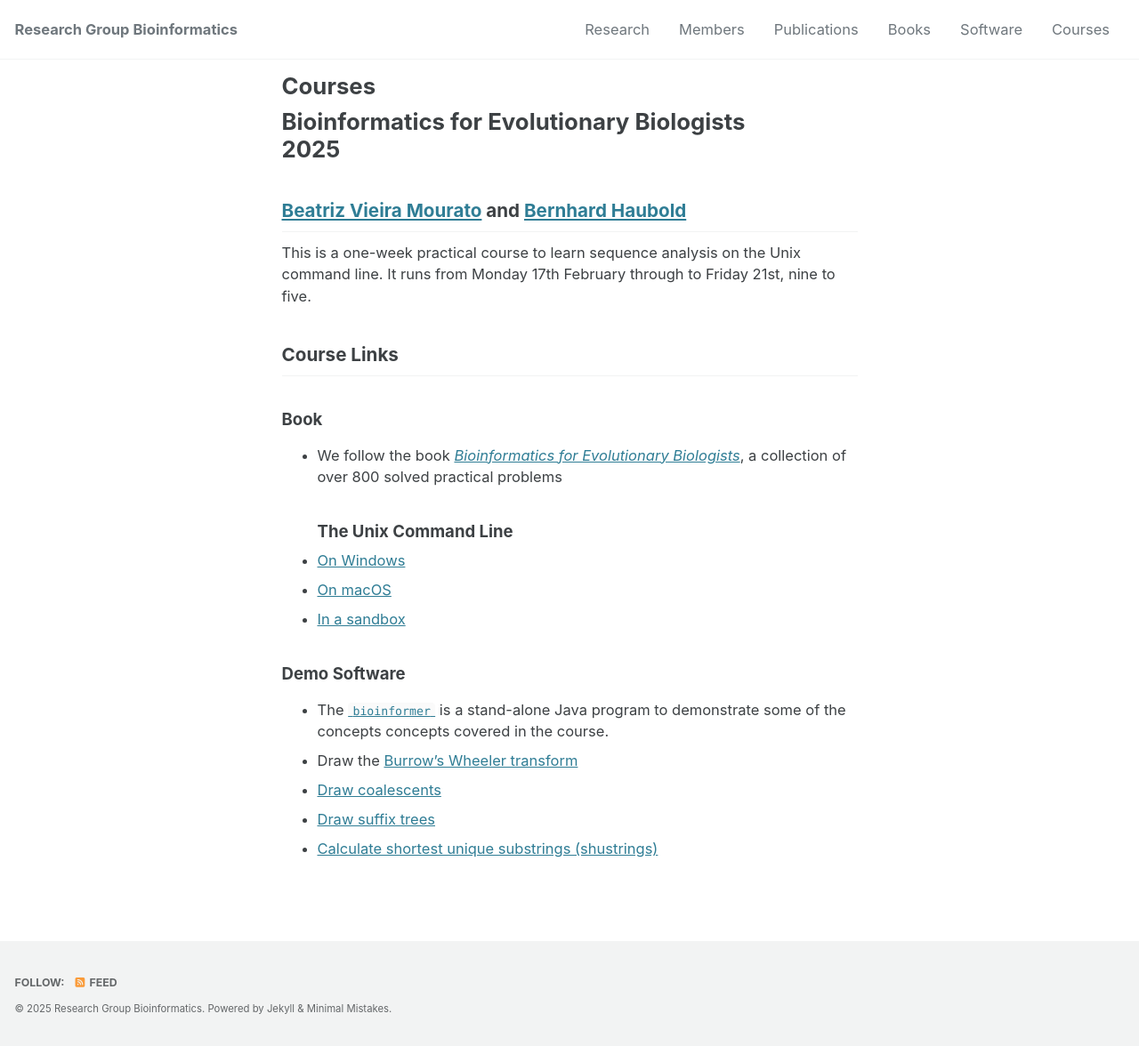
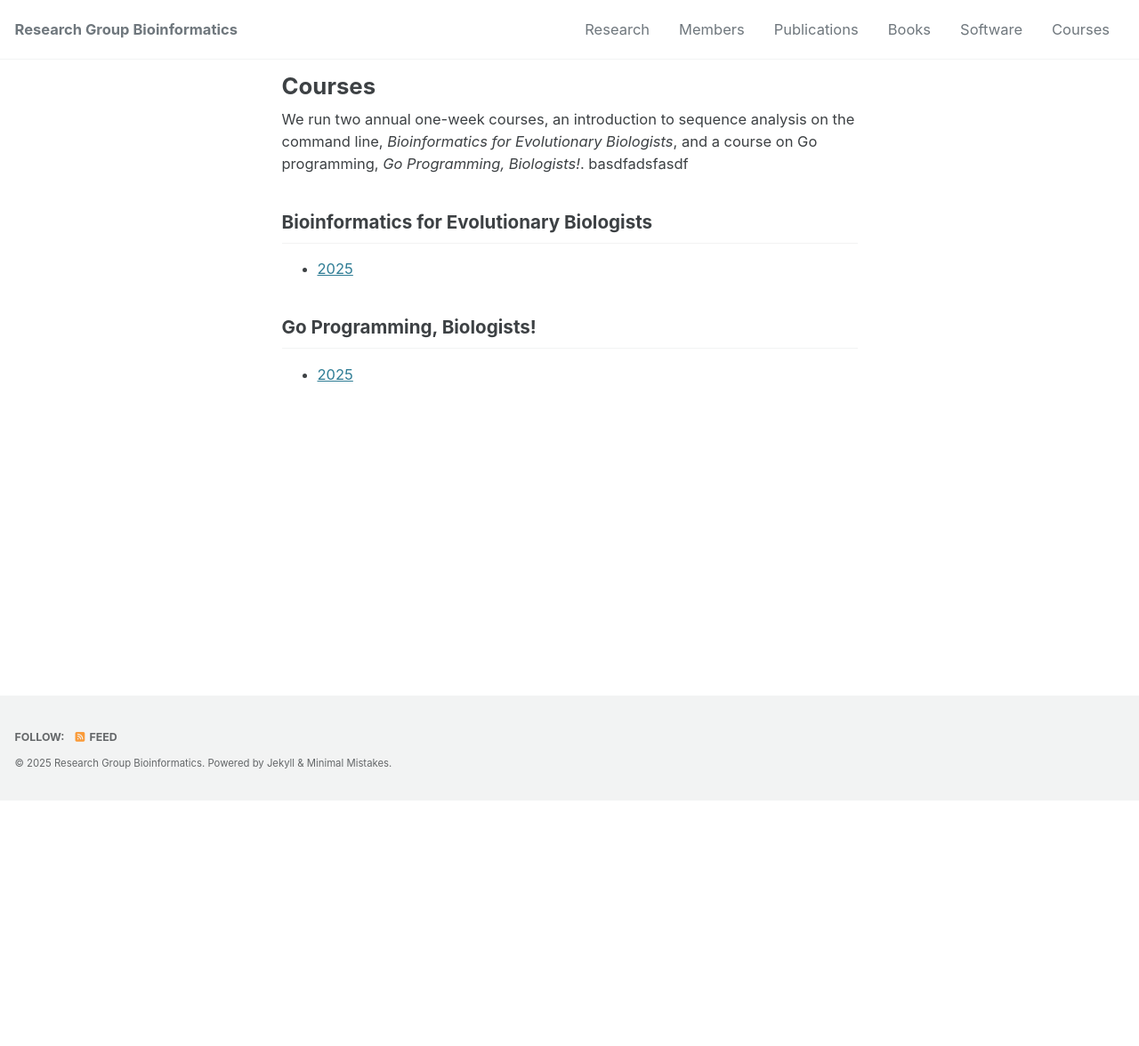
Before and after one commit to EvolBioInf/EvolBioInf.github.io, a Jekyll site: the page built from _pages/courses.md, in a window 1280 px wide. Shown: the whole page at 89% size. Built offline with Jekyll 4.4.1, drawn with Linux system fonts in a browser that asks for light colours; cached includes are drawn as plain includes; after the commit the page ends 900 px from its top, so only the background shows below that.

Commit message:
Courses and software

```diff
--- a/_pages/courses.md
+++ b/_pages/courses.md
@@ -6,29 +6,14 @@ author_profile: false
 permalink: /courses/
 
 ---
-# Bioinformatics for Evolutionary Biologists 2025
-## [Beatriz Vieira Mourato](https://beatrizvm.github.io/) and [Bernhard Haubold](https://www.evolbio.mpg.de/mitarbeiter/12020)
-This is a one-week practical course to learn sequence analysis on the
-Unix command line. It runs from Monday 17th February through to Friday
-21st, nine to five.
-## Course Links
-### Book
-- We follow the book [*Bioinformatics for Evolutionary
-  Biologists*](https://link.springer.com/book/10.1007/978-3-031-20414-2),
-  a collection of over 800 solved practical problems
-### The Unix Command Line
-- [On Windows](https://learn.microsoft.com/en-us/windows/wsl/install)
-- [On macOS](https://support.apple.com/guide/terminal/execute-commands-and-run-tools-apdb66b5242-0d18-49fc-9c47-a2498b7c91d5/mac)
-- [In a sandbox](https://support.apple.com/guide/terminal/execute-commands-and-run-tools-apdb66b5242-0d18-49fc-9c47-a2498b7c91d5/mac)
 
-### Demo Software
-- The [`bioinformer`](http://guanine.evolbio.mpg.de/bioinformer/) is
-a stand-alone Java program to demonstrate some of the concepts
-concepts covered in the course.
-- Draw the [Burrow's Wheeler
-transform](http://guanine.evolbio.mpg.de/cgi-bin/bwt/bwt.cgi.pl)
-- [Draw
-coalescents](http://guanine.evolbio.mpg.de/cgi-bin/coalator/coalator.cgi.pl)
-- [Draw suffix
-trees](http://guanine.evolbio.mpg.de/cgi-bin/drawStrees/drawStrees.cgi.pl)
-- [Calculate shortest unique substrings (shustrings)](http://guanine.evolbio.mpg.de/cgi-bin/shustring/shustring.cgi.pl)
+We run two annual one-week courses, an introduction to sequence
+analysis on the command line, *Bioinformatics for Evolutionary
+Biologists*, and a course on Go programming, *Go Programming,
+Biologists!*. basdfadsfasdf
+
+## Bioinformatics for Evolutionary Biologists
++ [2025]({% link _pages/beb25.md %})
+
+## Go Programming, Biologists!
++ [2025]({% link _pages/gob25.md %})
```
Also changed, not shown: _pages/beb25.md (added, +35 -0 lines), _pages/gob25.md (added, +20 -0 lines), _pages/software.md (+12 -1 lines).
